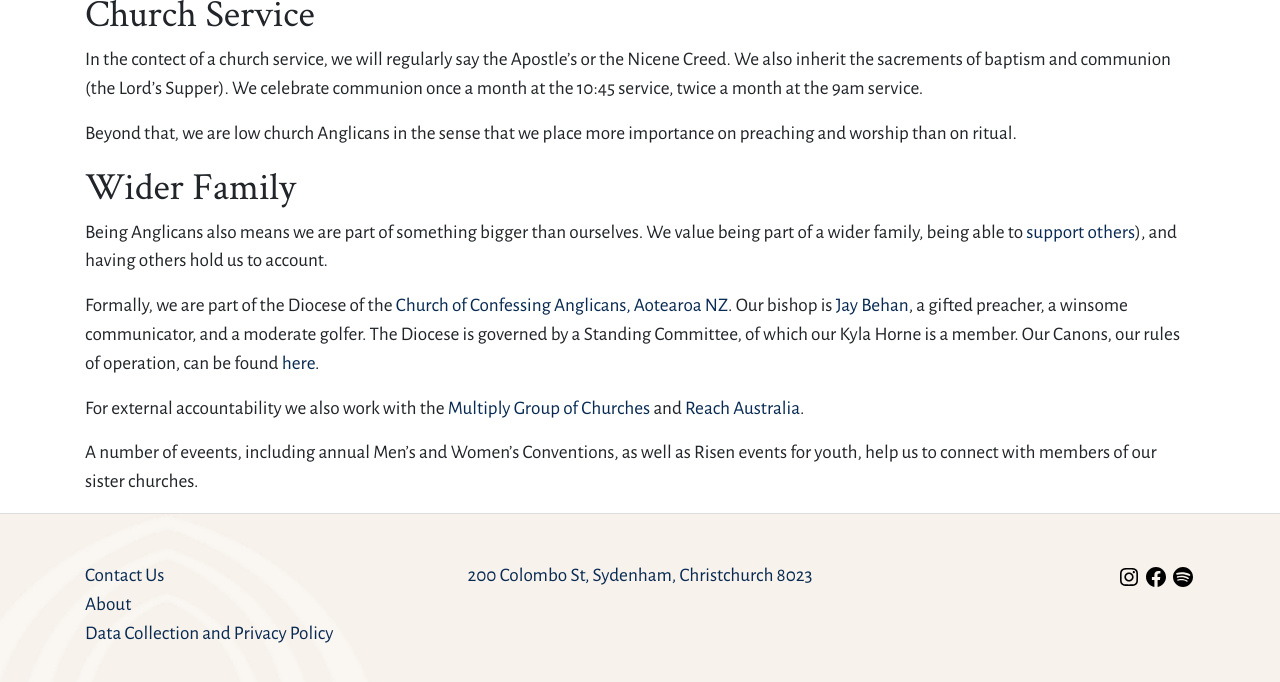
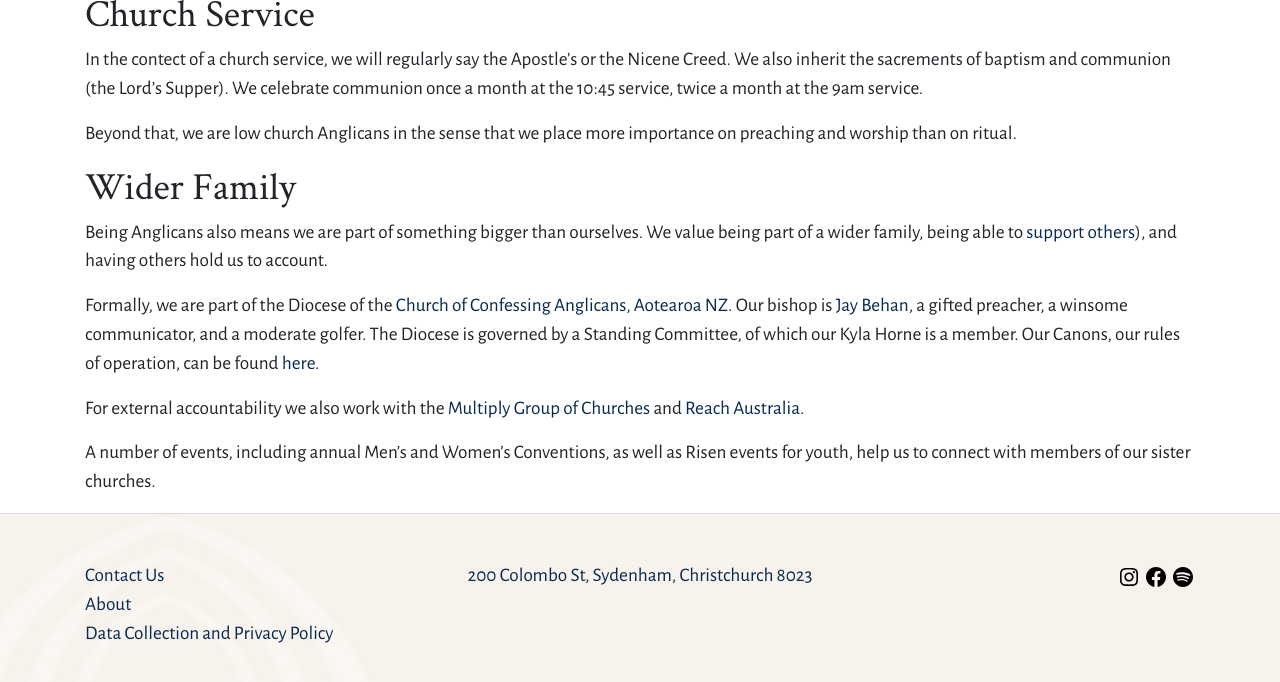
Before and after one commit to trinitysc/jekyll-blog, a Jekyll site: the page built from _articles/anglicans.md, in a window 1280 px wide and 900 px high, scrolled down 2009 px, cut to the strip 137-819 px from the top of the window. Built offline with Jekyll 4.4.1, drawn with Linux system fonts in a browser that asks for light colours.

```diff
--- a/_articles/anglicans.md
+++ b/_articles/anglicans.md
@@ -69,4 +69,4 @@
 
 For external accountability we also work with the [Multiply Group of Churches](https://multiply.co.nz/) and [Reach Australia](https://reachaustralia.com.au/).
 
-A number of eveents, including annual Men's and Women's Conventions, as well as Risen events for youth, help us to connect with members of our sister churches.
+A number of events, including annual Men's and Women's Conventions, as well as Risen events for youth, help us to connect with members of our sister churches.
--- a/_includes/head.html
+++ b/_includes/head.html
@@ -18,7 +18,7 @@
   <link rel="preconnect" href="https://fonts.gstatic.com" crossorigin>
   <link href="https://fonts.googleapis.com/css2?family=Alegreya+Sans:ital,wght@0,100;0,300;0,400;0,500;0,700;0,800;0,900;1,100;1,300;1,400;1,500;1,700;1,800;1,900&family=Crimson+Text:ital,wght@0,400;0,600;0,700;1,400;1,600;1,700&display=swap" rel="stylesheet">
   <link rel="stylesheet" href="{{ "/assets/css/bootstrap.css" | relative_url }}">
-  <link rel="stylesheet" href="{{ "/assets/css/site.css?20241103" | relative_url }}">
+  <link rel="stylesheet" href="{{ "/assets/css/site.css?20241123" | relative_url }}">
   {%- feed_meta -%}
   {%- if jekyll.environment == 'production' and site.google_analytics -%}
   {%- include google-analytics.html -%}
```
